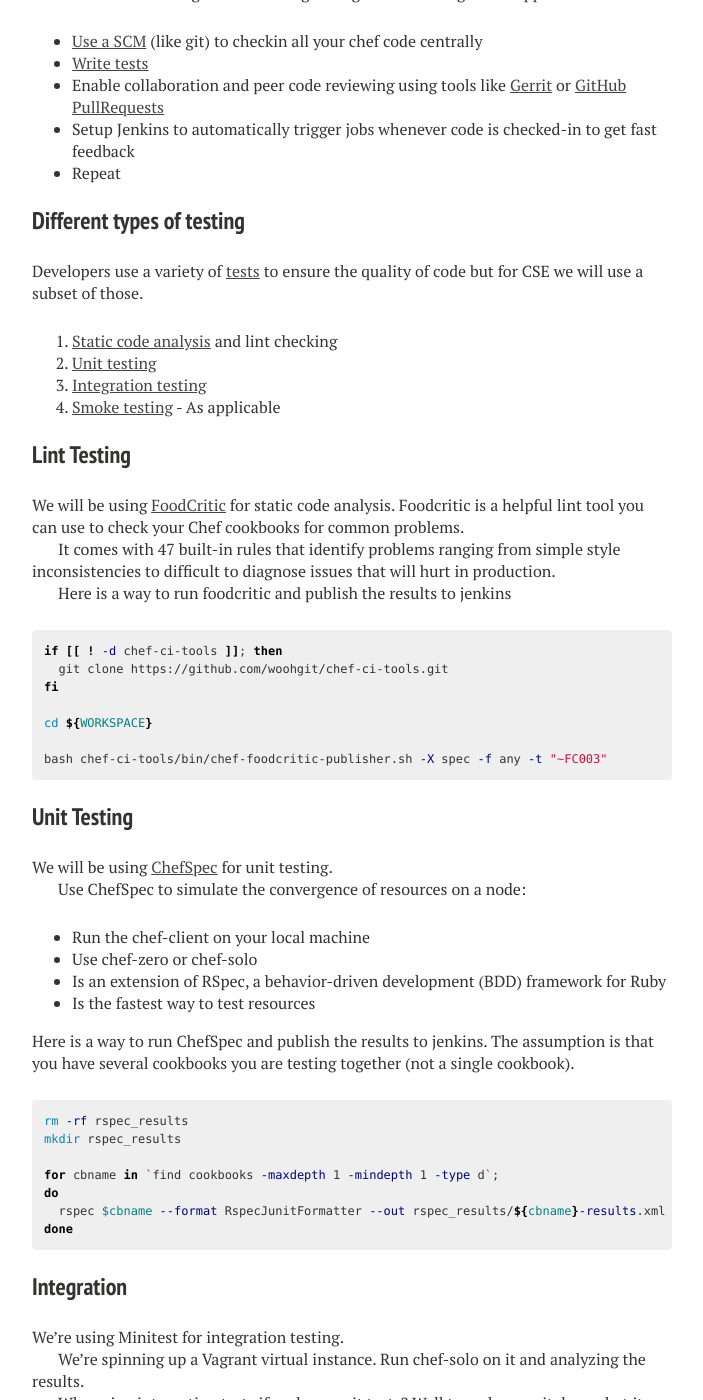
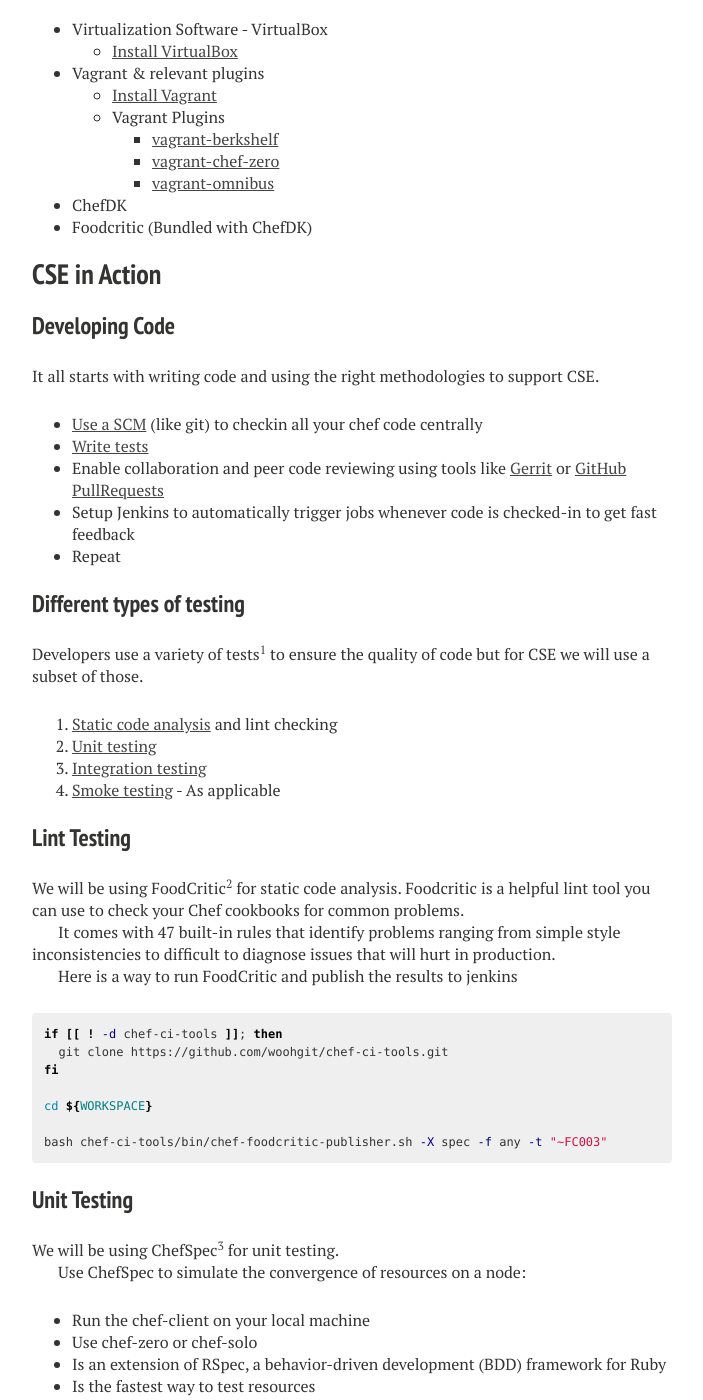
Before and after one commit to uaarkoti/uaarkoti.github.io, a Jekyll site: the page built from _posts/2015-04-24-continuous-system-engineering.markdown, in a window 1280 px wide and 1400 px high, scrolled down 2550 px. Shown: the whole window, without its empty margins (288-991 px from the left). Built offline with Jekyll 4.4.1, drawn with Linux system fonts in a browser that asks for light colours; nearby versions of some CDN libraries; comment, search, counter and statistics services are not loaded; some of the changed text lies outside the part shown.

Commit message:
Added video

```diff
--- a/_posts/2015-04-24-continuous-system-engineering.markdown
+++ b/_posts/2015-04-24-continuous-system-engineering.markdown
@@ -23,9 +23,10 @@
 </div>
 </section><!-- /#table-of-contents -->
 
+<iframe src="//player.vimeo.com/video/127217116" width="500" height="281" frameborder="0" webkitallowfullscreen mozallowfullscreen allowfullscreen></iframe>
+
 ## Configuration Management
-Tools like [Chef](http://chef.io), [Puppet](http://puppetlabs.com), [Ansible](http://ansible.com), [Saltstack](http://saltstack.com) help you streamline configuration management of your infrastructure by letting you describe the state of the
-same as code and enforcing the state in realtime as you commit changes to the code.
+Tools like [Chef](http://chef.io), [Puppet](http://puppetlabs.com), [Ansible](http://ansible.com), [Saltstack](http://saltstack.com) help you streamline configuration management of your infrastructure by letting you describe the state of the same as code and enforcing the state in realtime as you commit changes to the code.
 
 ## Benefits
 Irrespective of the [tool of your choice](http://www.infoworld.com/article/2609482/data-center/data-center-review-puppet-vs-chef-vs-ansible-vs-salt.html) configuration management has [many benefits](http://www.scriptrock.com/blog/5-configuration-management-boss). The focus of this blog though is around your ability to apply the same practices application developers use such as agile development, test driven development and continuous delivery etc... to improve code quality.
@@ -104,7 +105,9 @@
 - Repeat
 
 ### Different types of testing
-Developers use a variety of [tests](http://en.wikipedia.org/wiki/Software_testing) to ensure the quality of code but for CSE we will use a subset of those.
+Developers use a variety of tests[^1] to ensure the quality of code but for CSE we will use a subset of those.
+
+[^1]: http://en.wikipedia.org/wiki/Software_testing
 
 1. [Static code analysis](https://www.owasp.org/index.php/Static_Code_Analysis) and lint checking
 2. [Unit testing](http://en.wikipedia.org/wiki/Unit_testing)
@@ -112,11 +115,13 @@
 4. [Smoke testing](http://en.wikipedia.org/wiki/Smoke_testing_(software)) - As applicable
 
 ### Lint Testing
-We will be using [FoodCritic](https://foodcritic.io/) for static code analysis. Foodcritic is a helpful lint tool you can use to check your Chef cookbooks for common problems.
+We will be using FoodCritic[^2] for static code analysis. Foodcritic is a helpful lint tool you can use to check your Chef cookbooks for common problems.
+
+[^2]: https://foodcritic.io/
 
 It comes with 47 built-in rules that identify problems ranging from simple style inconsistencies to difficult to diagnose issues that will hurt in production.
 
-Here is a way to run foodcritic and publish the results to jenkins
+Here is a way to run FoodCritic and publish the results to jenkins
 
 {% highlight bash %}
 if [[ ! -d chef-ci-tools ]]; then
@@ -130,7 +135,9 @@
 
 ### Unit Testing
 
-We will be using [ChefSpec](https://docs.chef.io/chefspec.html) for unit testing.
+We will be using ChefSpec[^3] for unit testing.
+
+[^3]: https://docs.chef.io/chefspec.html
 
 Use ChefSpec to simulate the convergence of resources on a node:
 
```
